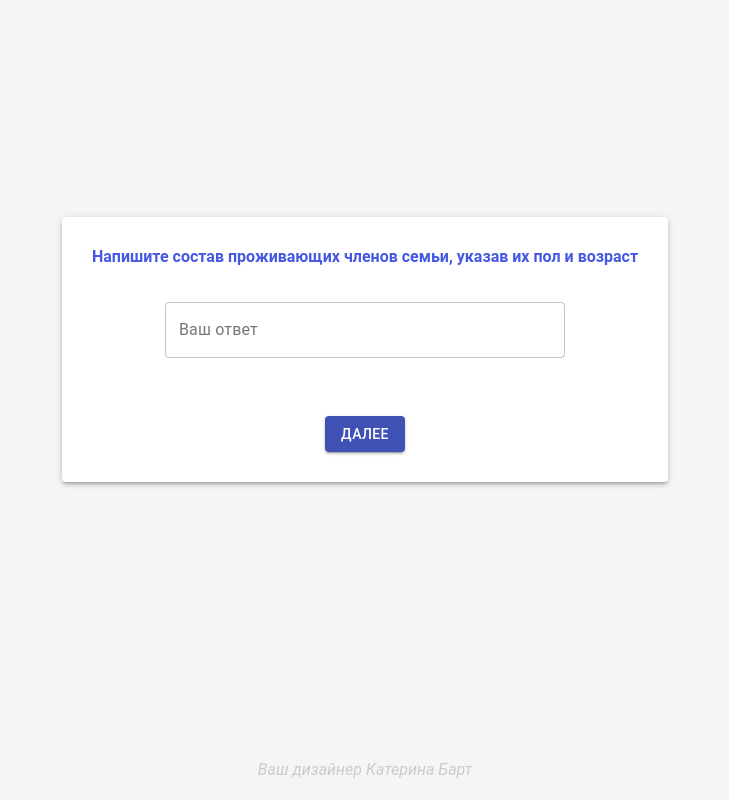
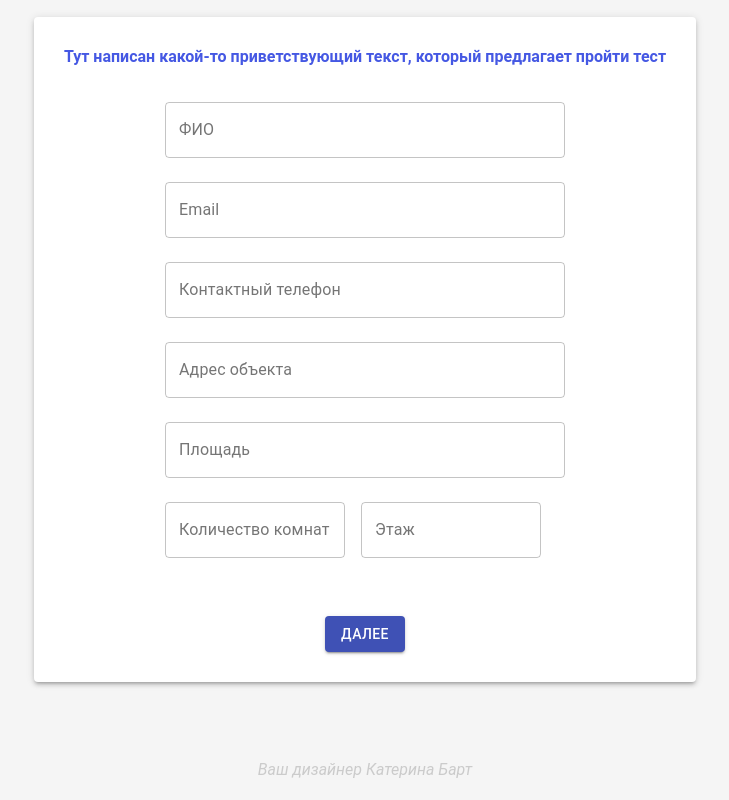
Before and after one commit to koolvi/questionnaire, a React (Create React App) app: page / in a window 1280 px wide. Shown: the whole page, without its empty margins (275-1004 px from the left). Built offline with nearby package versions, Linux system fonts and the light colour scheme.

Commit message:
Добавлена страница

```diff
--- a/src/Main.jsx
+++ b/src/Main.jsx
@@ -3,7 +3,7 @@ import { withStyles } from '@material-ui/core/styles';
 import useMediaQuery from '@material-ui/core/useMediaQuery';
 import SimplePaper from './components/SimplePaper';
 import Footer from './components/Footer';
-import Page2 from './pages/Page2';
+import Page1 from './pages/Page1';
 import mediaQueries from './mediaQueries';
 
 
@@ -16,10 +16,10 @@ const Main = (props) => {
     <div className={classes.container}>
       <div className={classes.main}>
         {(isMobile)
-          ? <Page2 />
+          ? <Page1 />
           : (
             <SimplePaper>
-              <Page2 />
+              <Page1 />
             </SimplePaper>
           )
         }
--- a/src/components/MultilineInput.jsx
+++ b/src/components/MultilineInput.jsx
@@ -13,7 +13,7 @@ const styles = theme => ({
   textField: {
     marginLeft: theme.spacing.unit,
     marginRight: theme.spacing.unit,
-    width: '400px',
+    // width: '400px',
     [`@media ${mediaQueries.mobile}`]: {
       width: '100%',
     },
@@ -26,7 +26,7 @@ const styles = theme => ({
 
 class MultilineInput extends React.Component {
   render() {
-    const { classes, label } = this.props;
+    const { classes, label, size } = this.props;
 
     return (
       <form className={classes.container} noValidate autoComplete="off">
@@ -36,6 +36,7 @@ class MultilineInput extends React.Component {
           // placeholder="Введите текст..."
           multiline
           className={classes.textField}
+          style={{ width: (size === 'small' ? '180px' : '400px') }}
           margin="normal"
           variant="outlined"
           rowsMax={50}
--- a/src/pages/Page1.jsx
+++ b/src/pages/Page1.jsx
@@ -1,12 +1,29 @@
 import React from 'react';
 import { withStyles } from '@material-ui/core/styles';
-
+import MultilineInput from '../components/MultilineInput';
+import colors from '../style/colors';
+import Button from '../components/Button';
+import mediaQueries from '../mediaQueries';
 
 const Page1 = (props) => {
   const { classes } = props;
   return (
     <div className={classes.container}>
-      <p className={classes.text}>Text ghch h</p>
+      <div className={classes.guestion}>
+        Тут написан какой-то приветствующий текст, который предлагает пройти тест
+      </div>
+      <div className={classes.answer}>
+        <MultilineInput label="ФИО" />
+        <MultilineInput label="Email" />
+        <MultilineInput label="Контактный телефон" />
+        <MultilineInput label="Адрес объекта" />
+        <MultilineInput label="Площадь" />
+        <div className={classes.containerSmallInput}>
+          <MultilineInput label="Количество комнат" size="small" />
+          <MultilineInput label="Этаж" size="small" />
+        </div>
+      </div>
+      <Button />
     </div>
   );
 };
@@ -14,14 +31,48 @@ const Page1 = (props) => {
 const styles = {
   container: {
     width: '100%',
-    height: '50px',
-    background: 'red',
+    height: '100%',
     display: 'flex',
-    justifyContent: 'center',
+    flexDirection: 'column',
     alignItems: 'center',
+    [`@media ${mediaQueries.mobile}`]: {
+      height: 'auto',
+      flex: 1,
+      width: '100%',
+      // paddingLeft: '10px',
+      paddingTop: '30px',
+      // paddingRight: '10px',
+    },
   },
-  text: {
-    color: 'green',
+  guestion: {
+    color: colors.PRIMARY,
+    fontWeight: 600,
+    paddingBottom: '20px',
+    fontSize: '16px',
+    [`@media ${mediaQueries.mobile}`]: {
+      // fontSize: '14px',
+      // width: '100%',
+      // lineHeight: '10px',
+      // wordSpacing: '3px',
+      paddingLeft: '20px',
+      // paddingTop: '30px',
+      paddingRight: '20px',
+    },
+  },
+  answer: {
+    marginBottom: '50px',
+    display: 'flex',
+    flexDirection: 'column',
+    [`@media ${mediaQueries.mobile}`]: {
+      width: '100%',
+      flex: 1,
+      // paddingTop: '30px',
+      // paddingRight: '30px',
+    },
+  },
+  containerSmallInput: {
+    display: 'flex',
+    // justifyContent: 'space-between',
   },
 };
 
```
